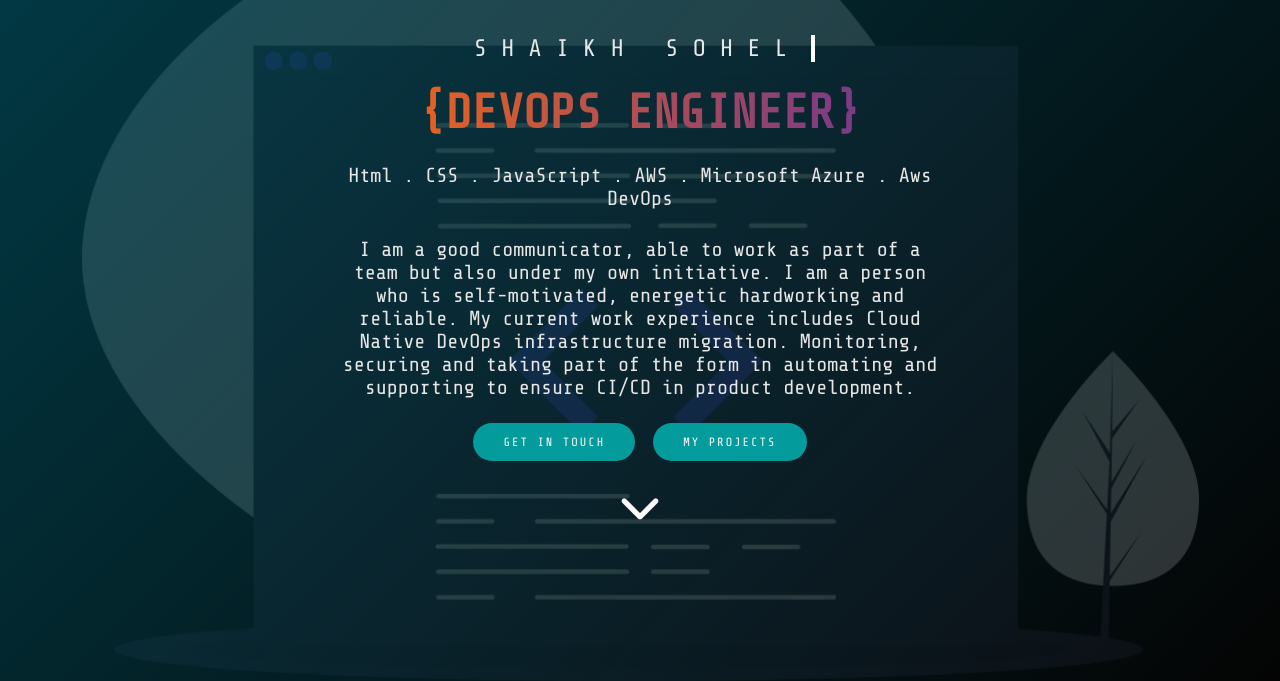
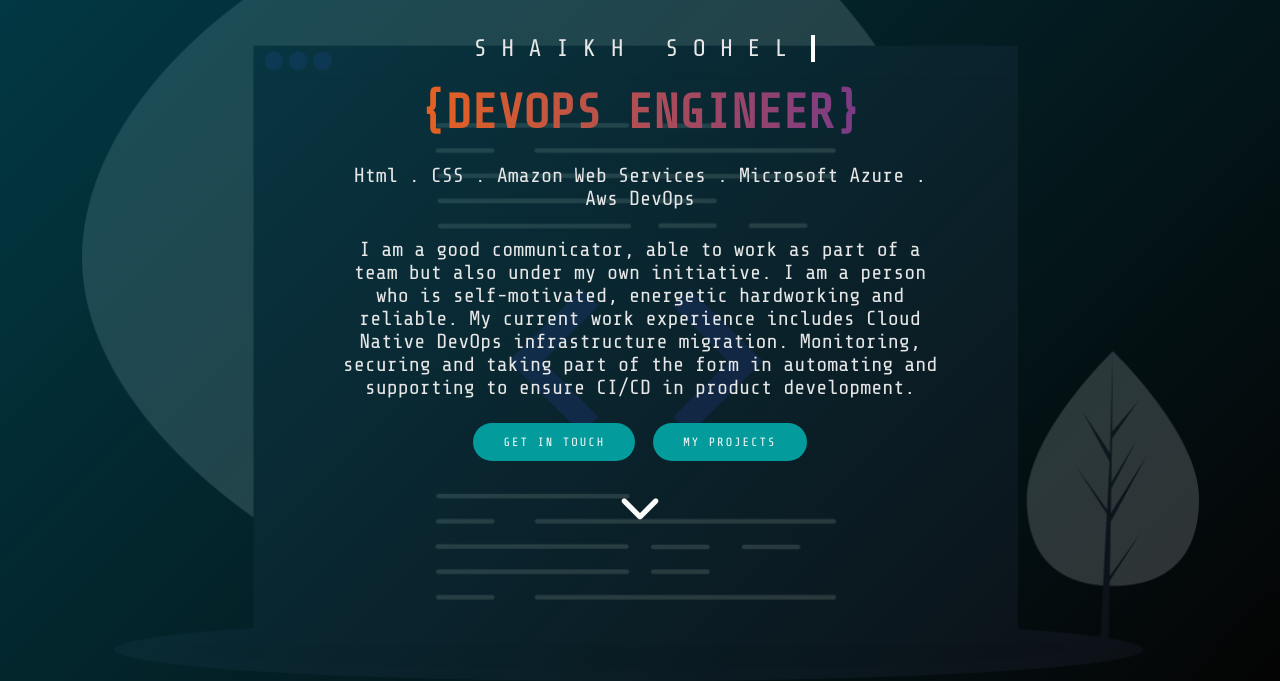
Before and after one commit to soheldev/portfolio, a plain HTML site: page index.html in a window 1280 px wide. Shown: the part 119-800 px from the top of the page. Drawn offline with nearby package versions, Linux system fonts and the light colour scheme.

Commit message:
Update index.html

```diff
--- a/index.html
+++ b/index.html
@@ -66,7 +66,7 @@
           <div class="main-message">
             <h2>Shaikh Sohel</h2>
             <h3>{DevOps Engineer}</h3>
-            <p>Html . CSS . JavaScript . AWS . Microsoft Azure . Aws DevOps  </p><br><br>
+            <p>Html . CSS . Amazon Web Services . Microsoft Azure . Aws DevOps  </p><br><br>
             <p>I am a good communicator, able to work as part of a team but also under my own initiative. I am a person who is self-motivated, energetic hardworking and reliable. My current work experience includes Cloud Native DevOps infrastructure migration. Monitoring, securing and taking part of the form in automating and supporting to ensure CI/CD in product development.</p>
             <div class="intro-btn">
               <div class="cta">
```
